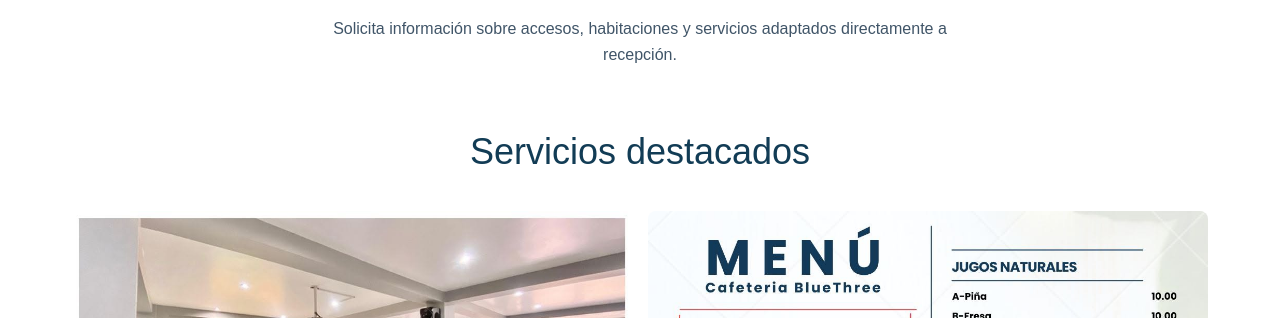
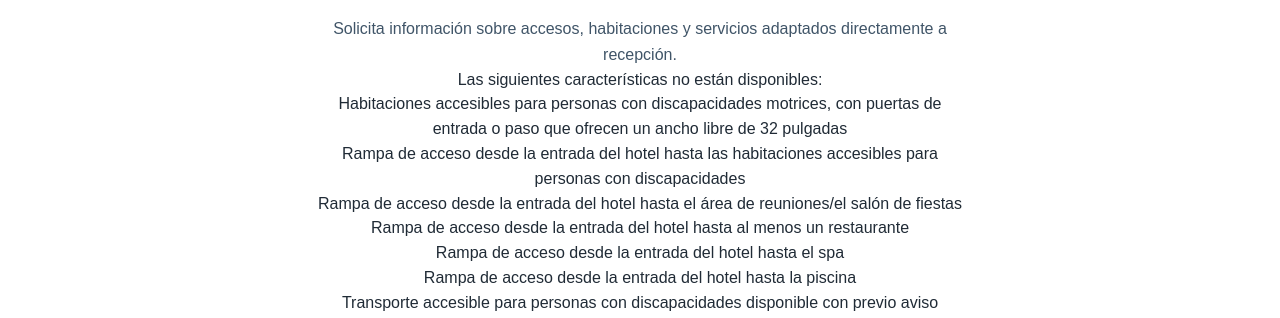
Before and after one commit to camilogomez17/hotelBlueThree, a Next.js app: page /politicas in a window 1280 px wide. Both pictures are taken after a click on the heading "Características de accesibilidad". Shown: the part 1151-1469 px from the top of the page. Built offline with nearby package versions, Linux system fonts and the light colour scheme; no server answers.

Commit message:
Add bilingual unavailable accessibility features

```diff
--- a/app/components/HotelAmenities.tsx
+++ b/app/components/HotelAmenities.tsx
@@ -15,6 +15,31 @@ const categories = {
     { icon: "meeting", title: "Negocios y trabajo", items: ["Salas de reuniones", "Eventos corporativos", "Matrimonios", "Cumpleaños"] },
     { icon: "service", title: "Comodidades", items: ["Estacionamiento gratis", "Wi-Fi gratis", "Llave digital", "Habitaciones comunicadas", "Aire acondicionado", "Recepción 24 horas", "Lavandería (costo aparte)", "Información local", "Traslados al aeropuerto y locales"] },
   ],
+};
+
+const unavailableFeatures = {
+  "es": [
+    "Habitaciones accesibles para personas con discapacidades motrices, con puertas de entrada o paso que ofrecen un ancho libre de 32 pulgadas",
+    "Rampa de acceso desde la entrada del hotel hasta las habitaciones accesibles para personas con discapacidades",
+    "Rampa de acceso desde la entrada del hotel hasta el área de reuniones/el salón de fiestas",
+    "Rampa de acceso desde la entrada del hotel hasta al menos un restaurante",
+    "Rampa de acceso desde la entrada del hotel hasta el spa",
+    "Rampa de acceso desde la entrada del hotel hasta la piscina",
+    "Transporte accesible para personas con discapacidades disponible con previo aviso",
+    "Dispositivos de audición asistida para reuniones, disponibles a solicitud",
+    "Teletipo (TTY) para uso de los huéspedes"
+  ],
+  "en": [
+    "Mobility-accessible rooms with entry or passage doors providing 32 inches of clear width",
+    "Ramp access from the hotel entrance to accessible guest rooms",
+    "Ramp access from the hotel entrance to the meeting area or ballroom",
+    "Ramp access from the hotel entrance to at least one restaurant",
+    "Ramp access from the hotel entrance to the spa",
+    "Ramp access from the hotel entrance to the pool",
+    "Accessible transportation with advance notice",
+    "Assistive listening devices for meetings, available upon request",
+    "Teletypewriter (TTY) for guest use"
+  ]
 };
 
 export default function HotelAmenities({ language }: { language: Language }) {
@@ -38,6 +63,10 @@ export default function HotelAmenities({ language }: { language: Language }) {
         <p>{es
           ? "Solicita información sobre accesos, habitaciones y servicios adaptados directamente a recepción. "
           : "Contact reception for details about accessible entrances, rooms, and services. "}</p>
+        <div className="hotel-accessibility-unavailable">
+          <h3>{es ? "Las siguientes características no están disponibles:" : "The following features are not available:"}</h3>
+          <ul>{unavailableFeatures[language].map((feature) => <li key={feature}>{feature}</li>)}</ul>
+        </div>
       </details>
     </section>
   );
```
